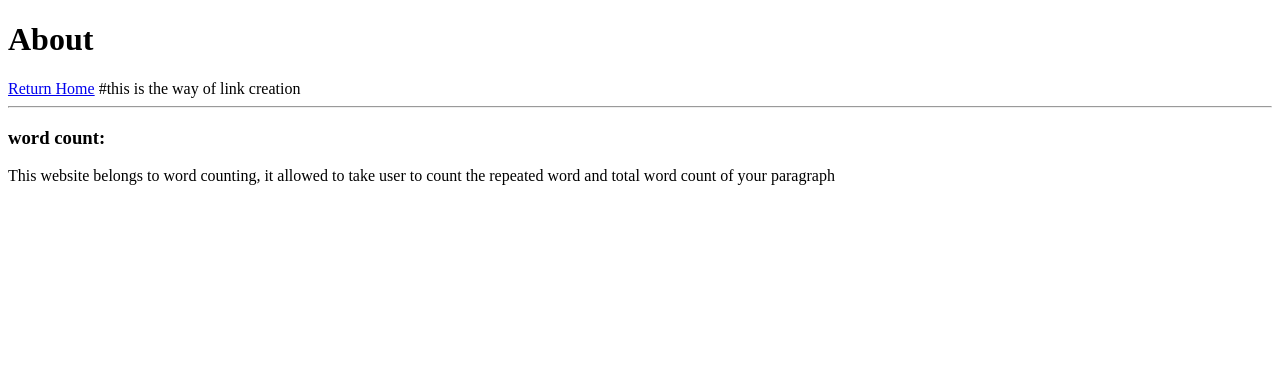
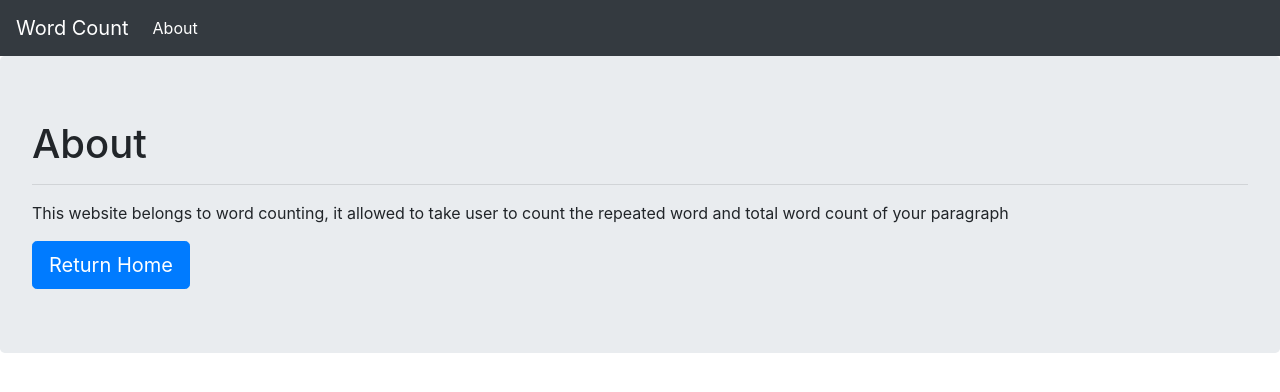
Before and after one commit to srikant132/wordcount, a Django app: page /about/ in a window 1280 px wide. Shown: the top 392 px of the page. Run offline with Django 3.2, Linux system fonts and the light colour scheme; some libraries are stand-ins or nearby versions.

Commit message:
Adding UI to this site

```diff
--- a/templates/about.html
+++ b/templates/about.html
@@ -1,15 +1,36 @@
+
 <!DOCTYPE html>
 <html lang="en" dir="ltr">
   <head>
     <meta charset="utf-8">
     <title></title>
+    <link rel="stylesheet" href="https://stackpath.bootstrapcdn.com/bootstrap/4.1.3/css/bootstrap.min.css" integrity="sha384-MCw98/SFnGE8fJT3GXwEOngsV7Zt27NXFoaoApmYm81iuXoPkFOJwJ8ERdknLPMO" crossorigin="anonymous">
   </head>
   <body>
+
+<div>
+  <nav class="navbar navbar-expand-lg navbar-dark bg-dark">
+    <a class="navbar-brand" href="{% url 'home' %}">Word Count</a>
+    <button class="navbar-toggler" type="button" data-toggle="collapse" data-target="#navbarSupportedContent" aria-controls="navbarSupportedContent" aria-expanded="false" aria-label="Toggle navigation">
+      <span class="navbar-toggler-icon"></span>
+    </button>
+    <div class="collapse navbar-collapse" id="navbarSupportedContent">
+      <ul class="navbar-nav mr-auto">
+        <li class="nav-item active">
+          <a class="nav-link" href="{% url 'about'%}">About <span class="sr-only">(current)</span></a>
+        </li>
+
+      </ul>
+
+    </div>
+  </nav>
+  <div class="jumbotron">
     <h1>About</h1>
-    <a href="{% url 'home'%}">Return Home</a> #this is the way of link creation
     <hr>
-    <h3>word count:</h3>
+    <p>This website belongs to  word counting, it allowed to take user to count the repeated word and total word count of your paragraph</p>
+    <a  class="btn btn-primary btn-lg" href="{% url 'home'%}">Return Home</a>
+  </body>
 
-    <p>This website belongs to  word counting, it allowed to take user to count the repeated word and total word count of your paragraph</p>
+
   </body>
 </html>
```
Also changed, not shown: templates/count.html (+39 -2 lines), templates/home.html (+28 -4 lines).
